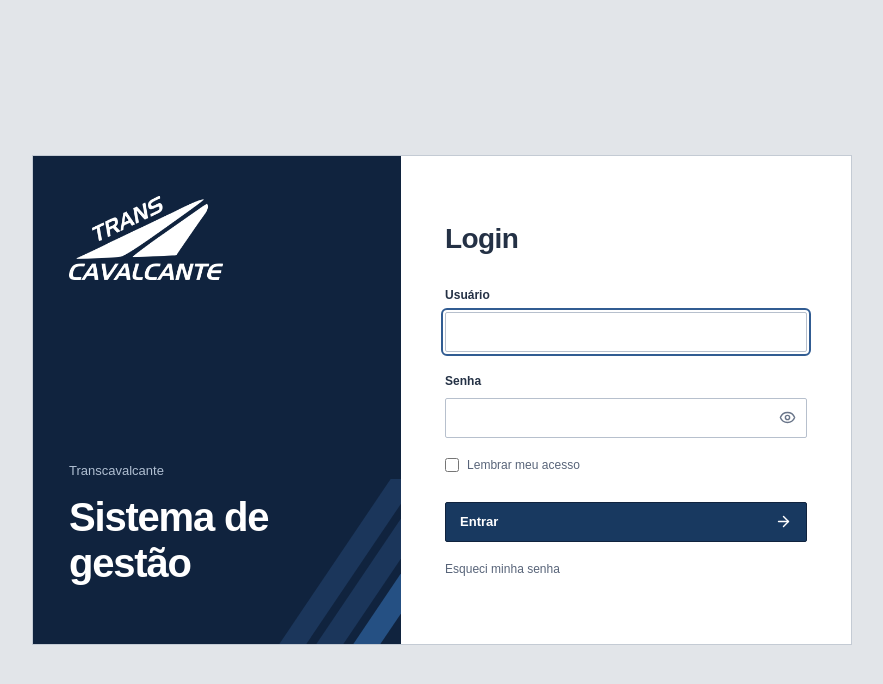
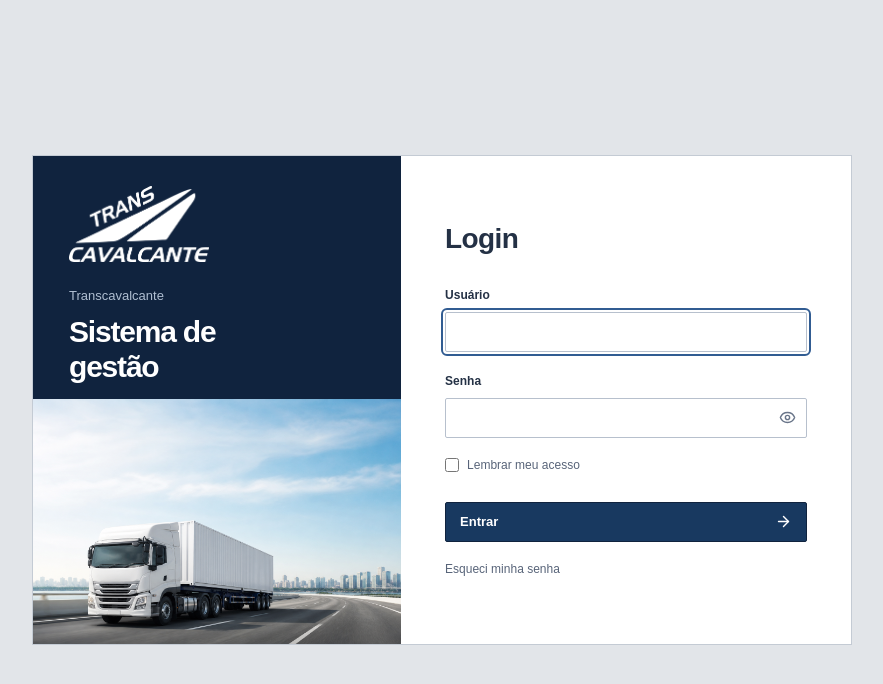
Before and after one commit to josineivieira/sistema-transcavalcante, a React (Vite) app in the folder frontend/: page /login in a window 1280 px wide. Shown: the top 684 px of the page, without its empty margins (198-1081 px from the left). Built offline with nearby package versions, Linux system fonts and the light colour scheme; no server answers.

Commit message:
Restaura imagem do caminhao no login

```diff
--- a/frontend/src/index.css
+++ b/frontend/src/index.css
@@ -151,16 +151,16 @@ button:disabled {
   display: flex;
   flex-direction: column;
   align-items: flex-start;
-  justify-content: space-between;
+  justify-content: flex-start;
   overflow: hidden;
-  padding: 40px 36px 58px;
+  padding: 30px 36px 260px;
   background: #10233e;
   color: #fff;
 }
 
 .login-identity > img {
-  width: 154px;
-  height: 84px;
+  width: 140px;
+  height: 76px;
   object-fit: contain;
   filter: brightness(0) invert(1);
 }
@@ -168,41 +168,30 @@ button:disabled {
 .login-identity-title {
   position: relative;
   z-index: 1;
-  margin-top: 64px;
+  margin-top: 24px;
 }
 
 .login-identity-title > span {
   display: block;
-  margin-bottom: 14px;
+  margin-bottom: 10px;
   color: #b0bfd2;
   font-size: 13px;
 }
 
 .login-identity-title h2 {
   margin: 0;
-  font-size: 40px;
+  font-size: 30px;
   line-height: 1.15;
   letter-spacing: -1.2px;
   font-weight: 600;
 }
 
-.login-brand-mark {
+.login-truck-photo {
   position: absolute;
-  right: -35px;
-  bottom: 0;
-  display: flex;
-  gap: 10px;
-  height: 165px;
-  transform: skewX(-34deg);
-  pointer-events: none;
+  inset: auto 0 0;
+  height: 245px;
+  background: url('/login-truck-bg.png') 38% center / cover no-repeat;
 }
-
-.login-brand-mark i {
-  width: 27px;
-  background: #1b365b;
-}
-
-.login-brand-mark i:last-child { background: #255083; }
 
 .login-body {
   align-self: center;
@@ -321,11 +310,11 @@ button:disabled {
 @media (max-width: 680px) {
   .login-page { padding: 20px; }
   .login-window { grid-template-columns: minmax(0, 1fr); width: 420px; min-height: 0; }
-  .login-identity { padding: 22px 28px; flex-direction: row; align-items: center; gap: 20px; }
+  .login-identity { min-height: 220px; padding: 20px 28px 140px; flex-direction: row; align-items: center; gap: 20px; }
   .login-identity > img { width: 104px; height: 58px; }
   .login-identity-title { margin: 0; }
   .login-identity-title > span { margin: 0; color: #fff; font-size: 14px; }
   .login-identity-title h2 { display: none; }
-  .login-brand-mark { display: none; }
+  .login-truck-photo { height: 120px; background-position: 38% 67%; }
   .login-body { padding: 30px 28px; }
 }
--- a/frontend/src/pages/LoginPage.tsx
+++ b/frontend/src/pages/LoginPage.tsx
@@ -69,7 +69,7 @@ export function LoginPage() {
             <span>Transcavalcante</span>
             <h2>Sistema de<br />gestão</h2>
           </div>
-          <div className="login-brand-mark" aria-hidden="true"><i /><i /><i /></div>
+          <div className="login-truck-photo" role="img" aria-label="Caminhão na estrada" />
         </aside>
 
         <div className="login-body">
```
